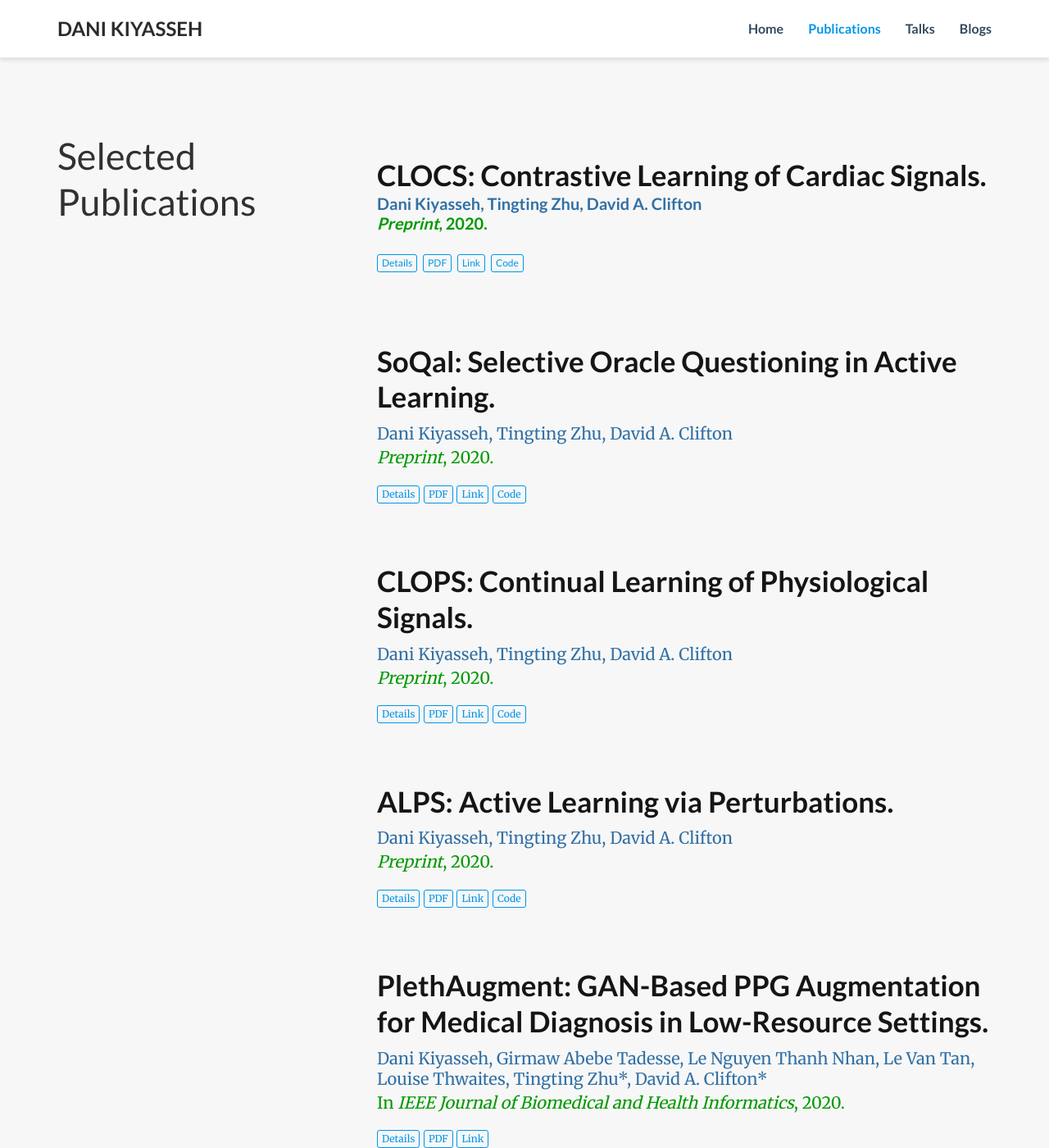
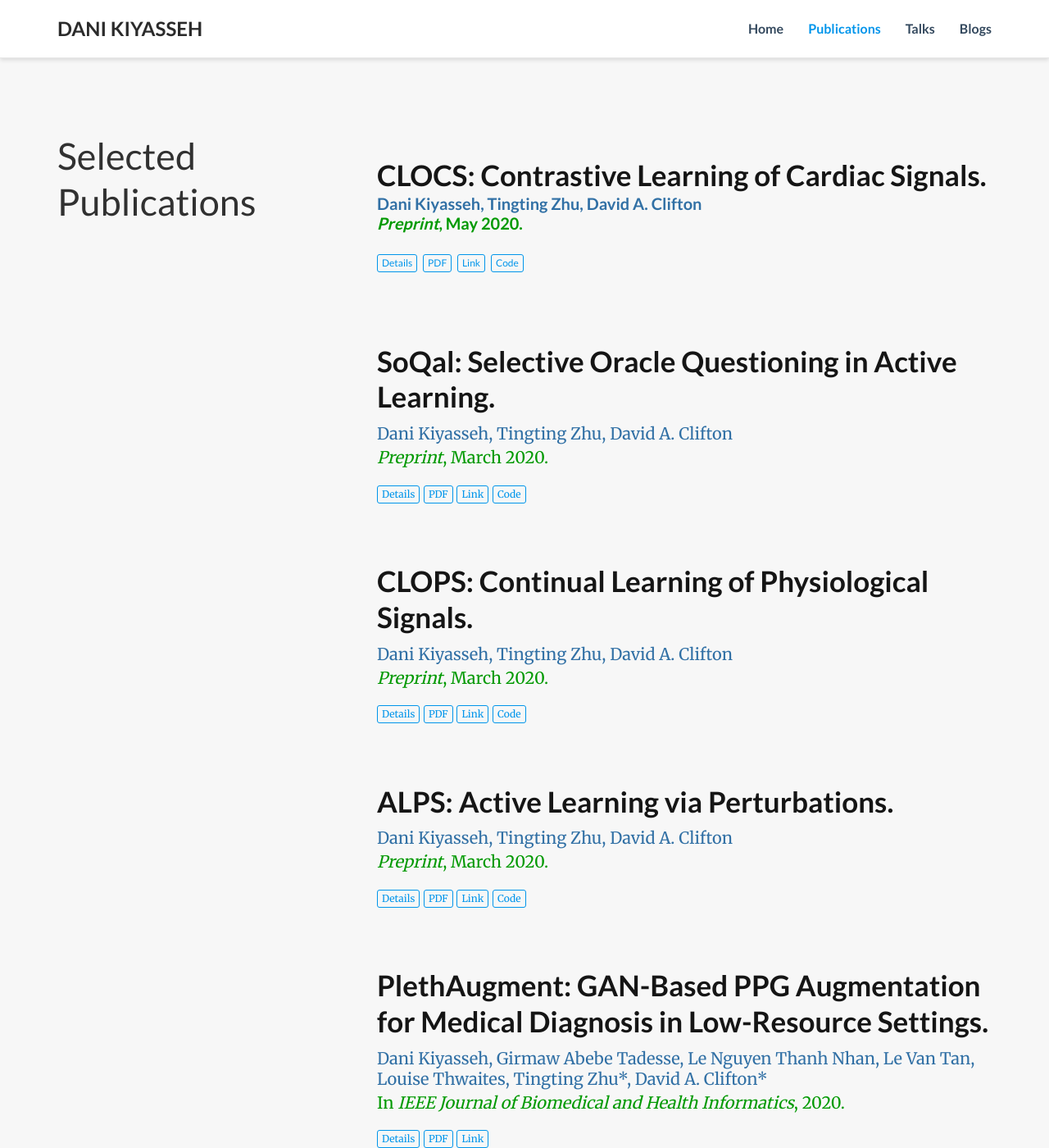
Before and after one commit to danikiyasseh/danikiyasseh.github.io, a Jekyll site: the page index.html, which Jekyll copies as it is, in a window 1280 px wide and 1400 px high, scrolled down 843 px. Shown: the whole window at 82% size. Built offline with Jekyll 4.4.1, drawn with Linux system fonts in a browser that asks for light colours; nearby versions of some CDN libraries; a style sheet for code colours, icons or effects is not loaded.

Commit message:
Update index.html

```diff
--- a/index.html
+++ b/index.html
@@ -218,7 +218,7 @@ title: Dani Kiyasseh
       </div>
 
       <div class="pub-publication">
-        <em> Preprint</em>, 2020.
+        <em> Preprint</em>, May 2020.
       </div>
 
       <div class="pub-links">
@@ -268,7 +268,7 @@ title: Dani Kiyasseh
       </div>
 
       <div class="pub-publication">
-        <em> Preprint</em>, 2020.
+        <em> Preprint</em>, March 2020.
       </div>
 
       <div class="pub-links">
@@ -318,7 +318,7 @@ title: Dani Kiyasseh
       </div>
 
       <div class="pub-publication">
-        <em> Preprint</em>, 2020.
+        <em> Preprint</em>, March 2020.
       </div>
 
       <div class="pub-links">
@@ -368,7 +368,7 @@ title: Dani Kiyasseh
       </div>
 
       <div class="pub-publication">
-        <em> Preprint</em>, 2020.
+        <em> Preprint</em>, March 2020.
       </div>
 
       <div class="pub-links">
```
